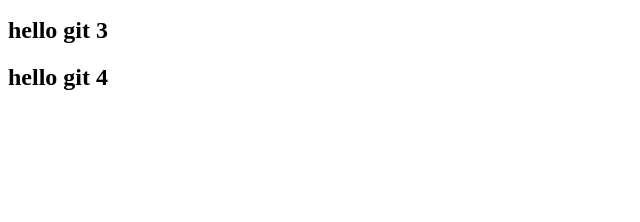
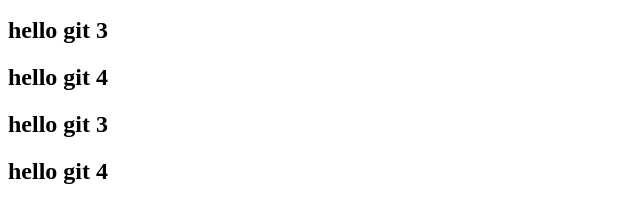
Before and after one commit to KorolkoIgor/git_test, a plain HTML site: page index.html in a window 1280 px wide. Shown: the part 110-332 px from the top of the page, without its empty margins (0-640 px from the left). Drawn offline with Linux system fonts and the light colour scheme.

Commit message:
Signed-off-by: KorolkoIgor <korolko_igor@mail.ru>

```diff
--- a/index.html
+++ b/index.html
@@ -9,5 +9,7 @@
 	<h2>hello git 2</h2>
         <h2>hello git 3</h2>
         <h2>hello git 4</h2>
+<h2>hello git 3</h2>
+        <h2>hello git 4</h2>
 </body>
 </html>
```
